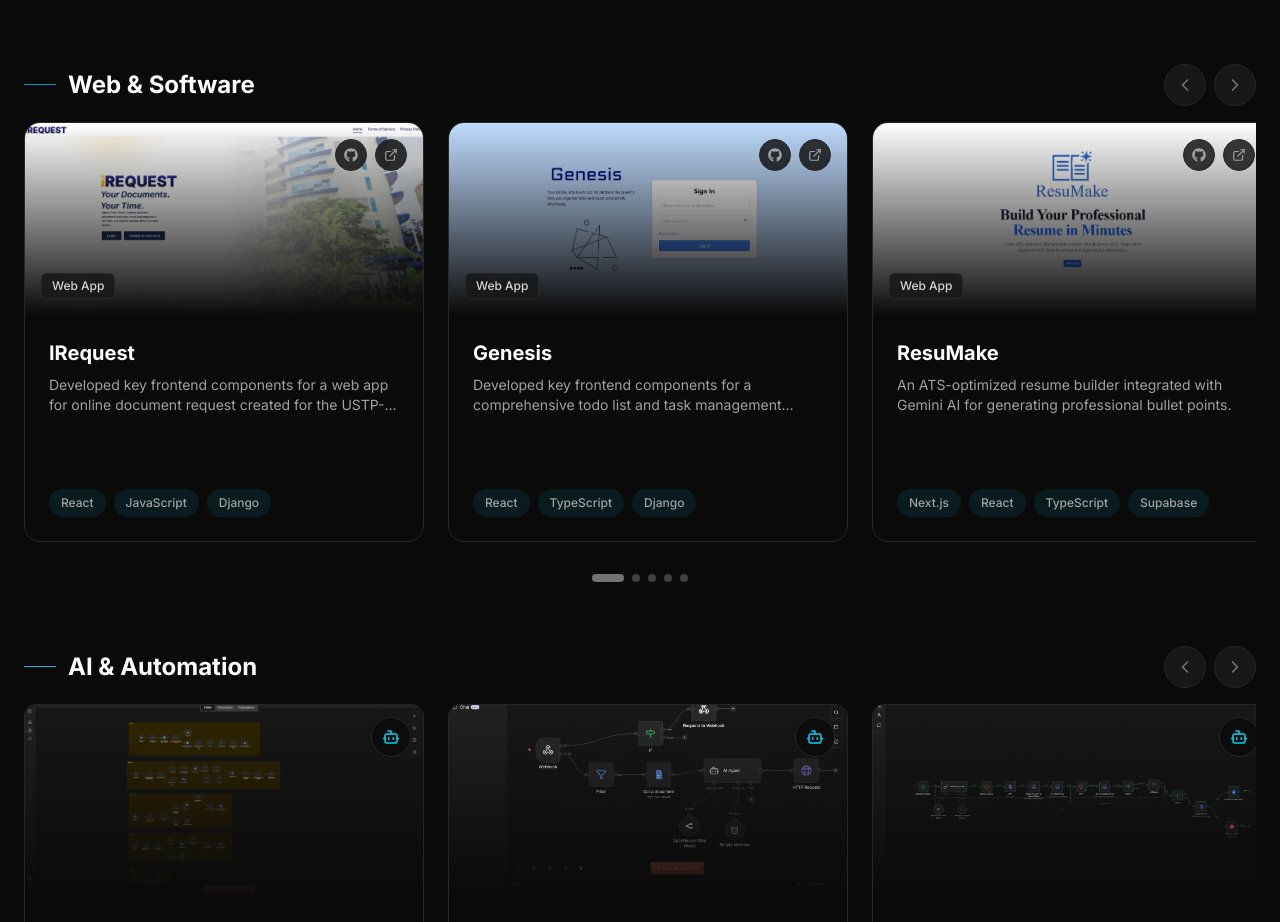
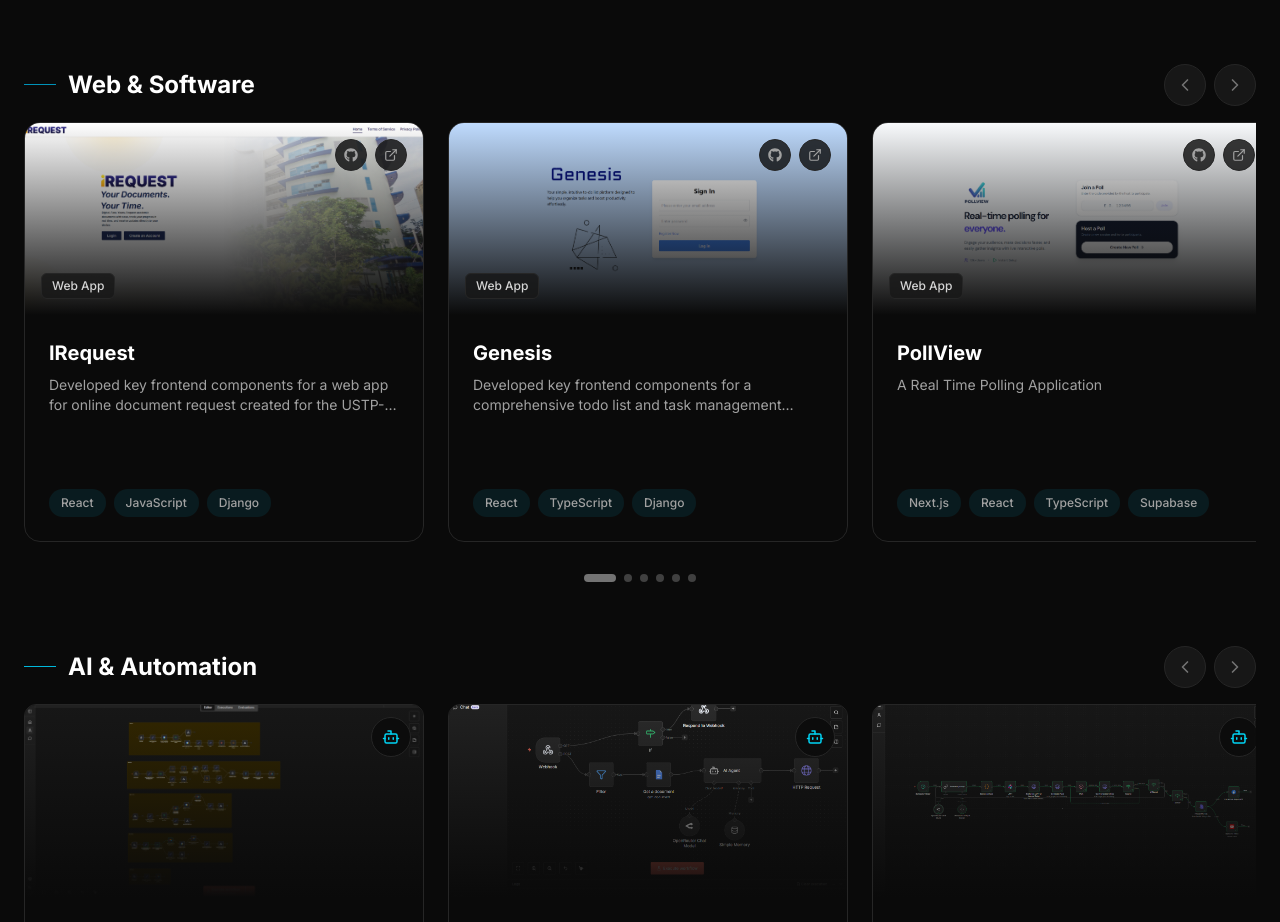
Before and after one commit to ken122704/portfolio, a Next.js app: page / in a window 1280 px wide. Shown: the part 5164-6086 px from the top of the page. Built offline with nearby package versions, Linux system fonts and the light colour scheme.

Commit message:
Added project

```diff
--- a/components/Projects.tsx
+++ b/components/Projects.tsx
@@ -72,6 +72,7 @@
   const webProjects: Project[] = [
     { title: "IRequest", description: "Developed key frontend components for a web app for online document request created for the USTP-CDO registrar.", tech: ["React", "JavaScript", "Django"], type: "Web App", image: "IRequest.png", githubLink: "https://github.com/pendonj14/iRequest", liveLink: "https://irequest-nu.vercel.app" },
     { title: "Genesis", description: "Developed key frontend components for a comprehensive todo list and task management system.", tech: ["React", "TypeScript", "Django"], type: "Web App", image: "Genesis.png", githubLink: "https://github.com/towtu/genesis-frontend", liveLink: "https://genesis-woad.vercel.app" },
+    { title: "PollView", description: "A Real Time Polling Application", tech: ["Next.js", "React", "TypeScript", "Supabase"], type: "Web App", image: "PollView.png", githubLink: "https://github.com/ken122704/PollView", liveLink: "https://poll-view-client.vercel.app/" },
     { title: "ResuMake", description: "An ATS-optimized resume builder integrated with Gemini AI for generating professional bullet points.", tech: ["Next.js", "React", "TypeScript", "Supabase"], type: "Web App", image: "ResuMake.png", githubLink: "https://github.com/ken122704/ResuMake", liveLink: "https://resu-make-kappa.vercel.app" },
     { title: "Hanap", description: "A secure masterlist and role management system to centralize records efficiently.", tech: ["React", "JavaScript", "Firebase"], type: "Web App", image: "Hanap.png", githubLink: "https://github.com/ken122704/Hanap", liveLink: "https://hanap-9a95a.web.app/" },
     { title: "LocatR", description: "Developed key frontend components for a desktop application that manages student data and location tracking, featuring add, edit, delete, and search functionalities.", tech: ["Python", "CustomTkinter", "SQLite"], type: "Desktop App", image: "LocatR.png", githubLink: "https://github.com/wency01x/StudentRecordLocatorSystem", liveLink: "" },
```
Also changed, not shown: public/PollView.png (added).
